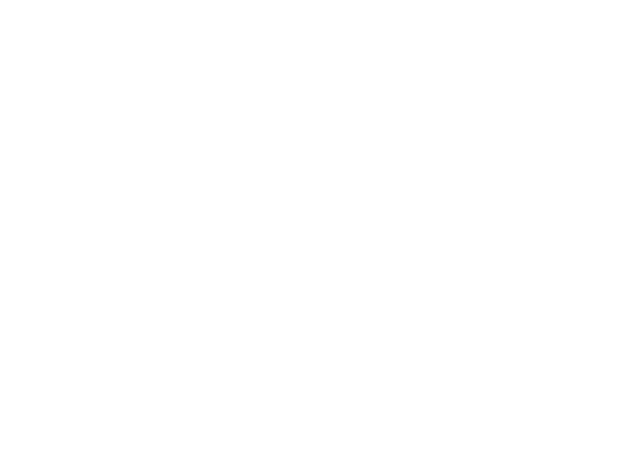
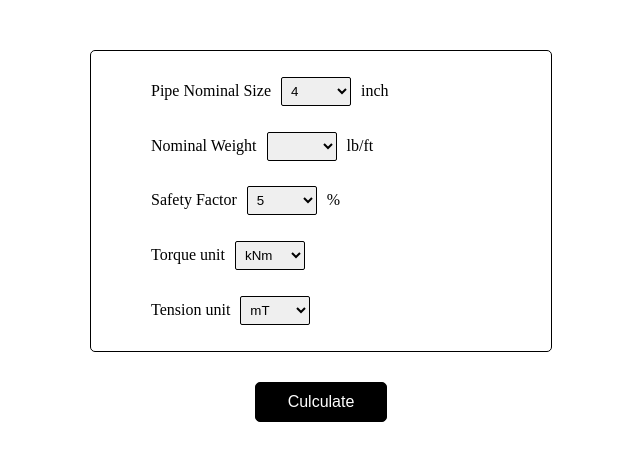
Before and after one commit to Anya556/Combined-loading-chart, a React (Create React App) app: page / in a window 1280 px wide. Shown: the top 460 px of the page, without its empty margins (319-959 px from the left). Built offline with nearby package versions, Linux system fonts and the light colour scheme.

Commit message:
Created User Form

```diff
--- a/src/App.js
+++ b/src/App.js
@@ -1,9 +1,10 @@
 import './App.css';
+import InputUserForm from './Components/InputUserForm';
 
 function App() {
   return (
     <div className="App">
-
+      <InputUserForm />
     </div>
   );
 }
--- /dev/null
+++ b/src/Components/InputUserForm.css
@@ -0,0 +1,63 @@
+.user-form-container .form-container {
+    height: 300px;
+    width: 400px;
+    margin: auto;
+    margin-top: 50px;
+    padding: 0;
+    padding-left: 60px;
+    display: flex;
+    flex-direction: column;
+    align-items: flex-start;
+    justify-content: space-evenly;
+    border: 1px solid black;
+    border-radius: 5px;
+}
+
+.user-form-container .form-container .form-group {
+    width: 300px;
+    box-sizing: border-box;
+    text-align: left;
+
+
+}
+
+select {
+    width: 70px;
+    padding: 5px;
+    margin: 0 10px;
+    border: 1px solid black;
+    border-radius: 2px;
+}
+
+/* select {
+    width: 70px;
+    padding: 5px;
+    margin: 0 10px;
+    border: 1px solid black;
+    border-radius: 2px;
+}
+
+label {
+    width: 300px;
+    text-align: justify;
+} */
+
+.culculate-btn-container .culculate-btn {
+    margin-top: 30px;
+    border: 1px solid black;
+    background-color: black;
+    border-radius: 5px;
+    color: white;
+    padding: 10px 32px;
+    text-align: center;
+    display: inline-block;
+    font-size: 16px;
+    cursor: pointer;
+}
+
+.culculate-btn-container .culculate-btn:disabled {
+    border: none;
+    background-color: dimgrey;
+    color: linen;
+    opacity: 1;
+  }
--- /dev/null
+++ b/src/Components/InputUserForm.js
@@ -0,0 +1,75 @@
+import React, { useState } from "react";
+import './InputUserForm.css';
+
+export default function InputUserForm () {
+    const [selectedPipeSize, setSelectedPipeSize] = useState('');
+    const [selectedWeight, setSelectedWeight] = useState('');
+    // const [selectedSafetyFactor, setSelectedSafetyFactor] = useState('');
+    // const [selectedTorqueUnit, setSelectedTorqueUnit] = useState('');
+    // const [selectedTensionUnit, setSelectedTensionUnit] = useState('');
+
+    const weightOptions = {
+        '4': ['14.0', '15.7', '19.56'],
+        '5': ['19.5', '25.6', '34.01'],
+        '5.875': ['23.4', '26.3', '28.7', '34.21', '41.05'],
+    }
+
+    const handlePipeSizeChange = (e) => {
+        const newPipeSize = e.target.value;
+        setSelectedPipeSize(newPipeSize);
+        setSelectedWeight('');
+    };
+
+    return (
+        <div className="user-form-container">
+            <div className="form-container">
+                <div className="form-group">
+                    <label htmlFor="pipeNominalSize">Pipe Nominal Size</label>
+                    <select id="pipeNominalSize" name="pipeNominalSize" onChange={handlePipeSizeChange} value={selectedPipeSize}>
+                        <option value="4">4</option>
+                        <option value="5">5</option>
+                        <option value="5.875">5 7/8</option>
+                    </select>
+                    <span className="input-unit">inch</span>
+                </div>
+                <div className="form-group">
+                    <label htmlFor="nominalWeight">Nominal Weight</label>
+                    <select id="nominalWeight" name="nominalWeight" onChange={(e) => setSelectedWeight(e.target.value)} value={selectedWeight}>
+                        {weightOptions[selectedPipeSize]?.map((weight, index) => (
+                            <option key={index} value={weight}>{weight}</option>
+                        ))}
+                    </select>
+                    <span className="input-unit">lb/ft</span>
+                </div>
+                <div className="form-group">
+                    <label htmlFor="safetyFactor">Safety Factor</label>
+                    <select id="safetyFactor" name="safetyFactor">
+                        {[...Array(18)].map((_, index) => (
+                        <option key={index} value={(index + 1)* 5}>
+                            {(index +1)*5}
+                        </option>
+                        ))}
+                    </select>
+                    <span className="input-unit">%</span>
+                </div>
+                <div className="form-group">
+                    <label htmlFor="torqueUnit">Torque unit</label>
+                    <select id="torqueUnit" name="torqueUnit">
+                        <option value="kNm">kNm</option>
+                        <option value="kftlb">kftlb</option>
+                    </select>
+                </div>
+                <div className="form-group">
+                    <label htmlFor="tensionUnit">Tension unit</label>
+                    <select id="tensionUnit" name="tensionUnit">
+                        <option value="kNm">mT</option>
+                        <option value="kftlb">klb</option>
+                    </select>
+                </div>
+            </div>
+            <div className="culculate-btn-container">
+                <button className="culculate-btn">Culculate</button>
+            </div>
+        </div>
+    )
+}
```
